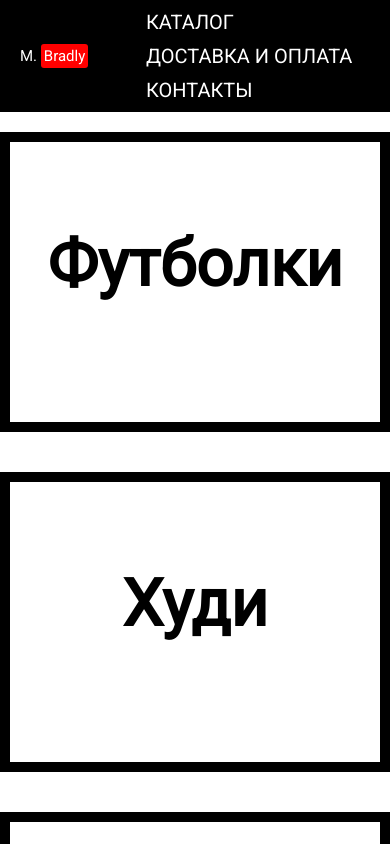
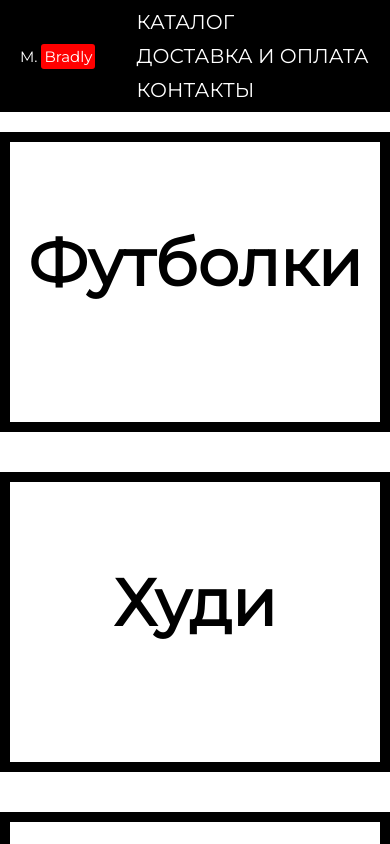
Before and after one commit to ilyushk/shop_mbradly, a plain HTML site: page index.html in a window 390 px wide. Shown: the top 844 px of the page. Drawn offline with Linux system fonts and the light colour scheme.

Commit message:
Update css.css

```diff
--- a/css/css.css
+++ b/css/css.css
@@ -1,10 +1,10 @@
-@import url('https://fonts.googleapis.com/css2?family=Roboto&display=swap');
+@import url('https://fonts.googleapis.com/css2?family=Montserrat&display=swap');
 
 * {
   margin: 0;
   padding: 0;
   box-sizing: border-box;
-  font-family: 'Roboto', sans-serif;
+  font-family: 'Montserrat', sans-serif;
 }
 
 body {
@@ -303,7 +303,7 @@ a {
 /* Стили для мобильных экранов */
 @media only screen and (max-width: 600px) {
   *{
-    font-family: 'Roboto', sans-serif;
+font-family: 'Montserrat', sans-serif;
   }
 
   .header {
```
